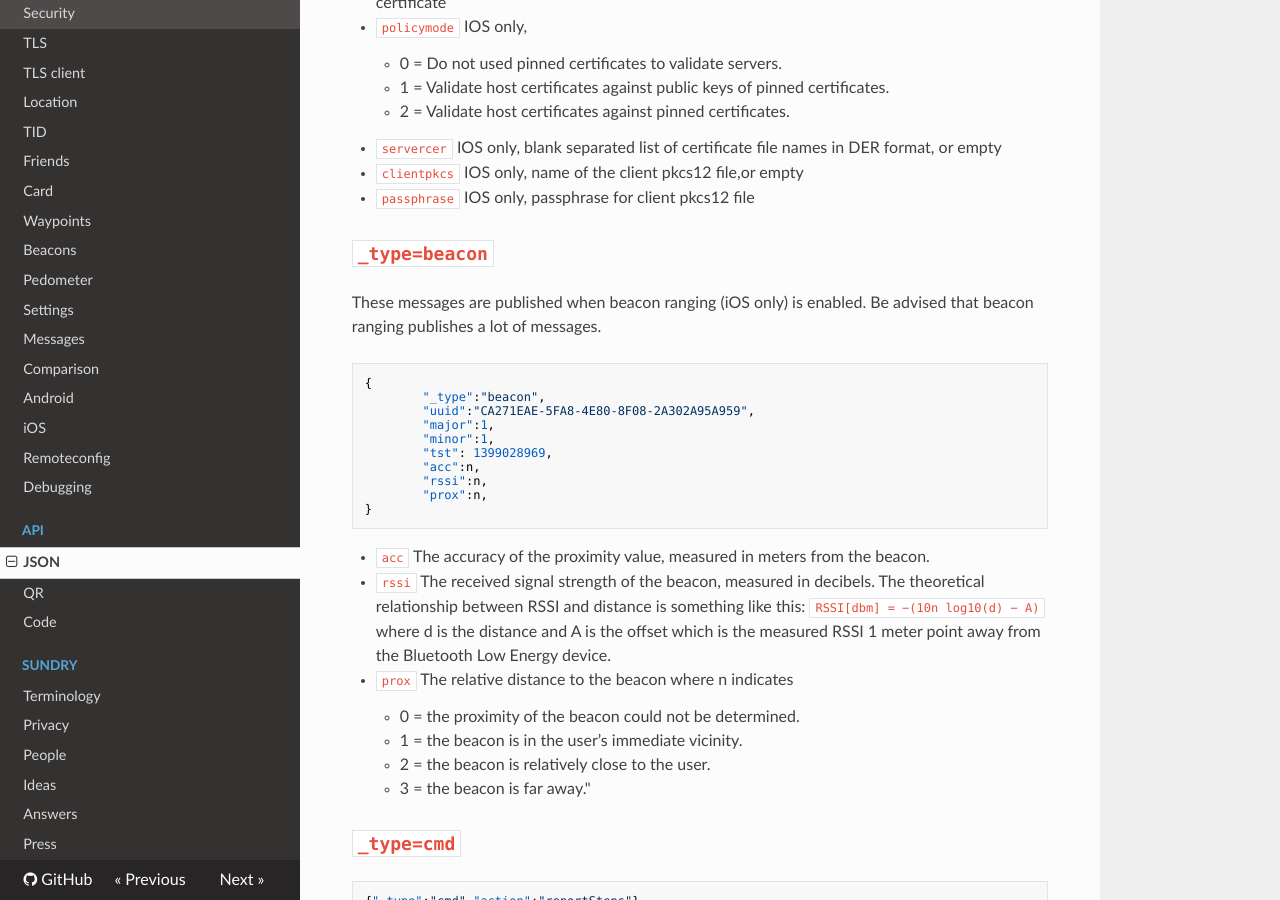
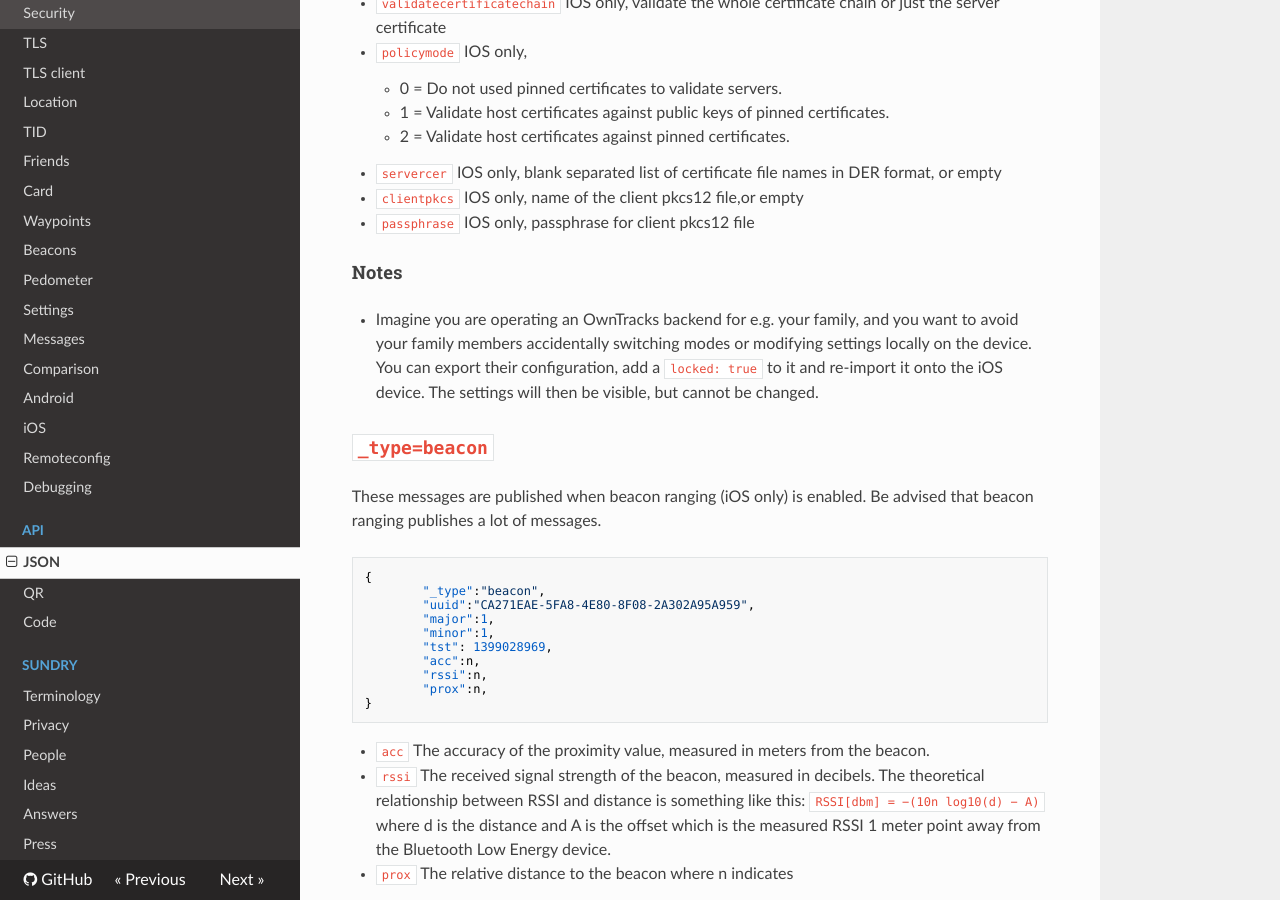
Before and after one commit to owntracks/booklet, an MkDocs documentation site: the page built from docs/tech/json.md, in a window 1280 px wide and 900 px high, scrolled down 7425 px. Built offline with MkDocs 1.6.1, drawn with Linux system fonts in a browser that asks for light colours; nearby versions of some CDN libraries; old or Windows-style settings are respelled for this version of MkDocs; some of the changed text lies outside the part shown.

Commit message:
clarify `locked`

````diff
--- a/docs/tech/json.md
+++ b/docs/tech/json.md
@@ -273,7 +273,7 @@ The device configuration can be imported and exported as JSON. The exported conf
 ```
 
 * `mode`					0 == _Private_ mode, 1 == _Hosted_ mode (for registered users), 2 == _Public_ mode
-* `locked`					if set to true, locks settings screen on device for editing. View only. Default = false
+* `locked`					if set to true, locks settings screen on device for editing. View only. Default = false. Can only be set via `.otrc` import.
 * `subTopic`
 * `pubTopicBase`
 * `username`
@@ -323,6 +323,9 @@ The device configuration can be imported and exported as JSON. The exported conf
 * `clientpkcs`					IOS only, name of the client pkcs12 file,or empty
 * `passphrase`					IOS only, passphrase for client pkcs12 file
 
+#### Notes
+
+* Imagine you are operating an OwnTracks backend for e.g. your family, and you want to avoid your family members accidentally switching modes or modifying settings locally on the device. You can export their configuration, add a `locked: true` to it and re-import it onto the iOS device. The settings will then be visible, but cannot be changed.
 
 
 ## `_type=beacon`
````
